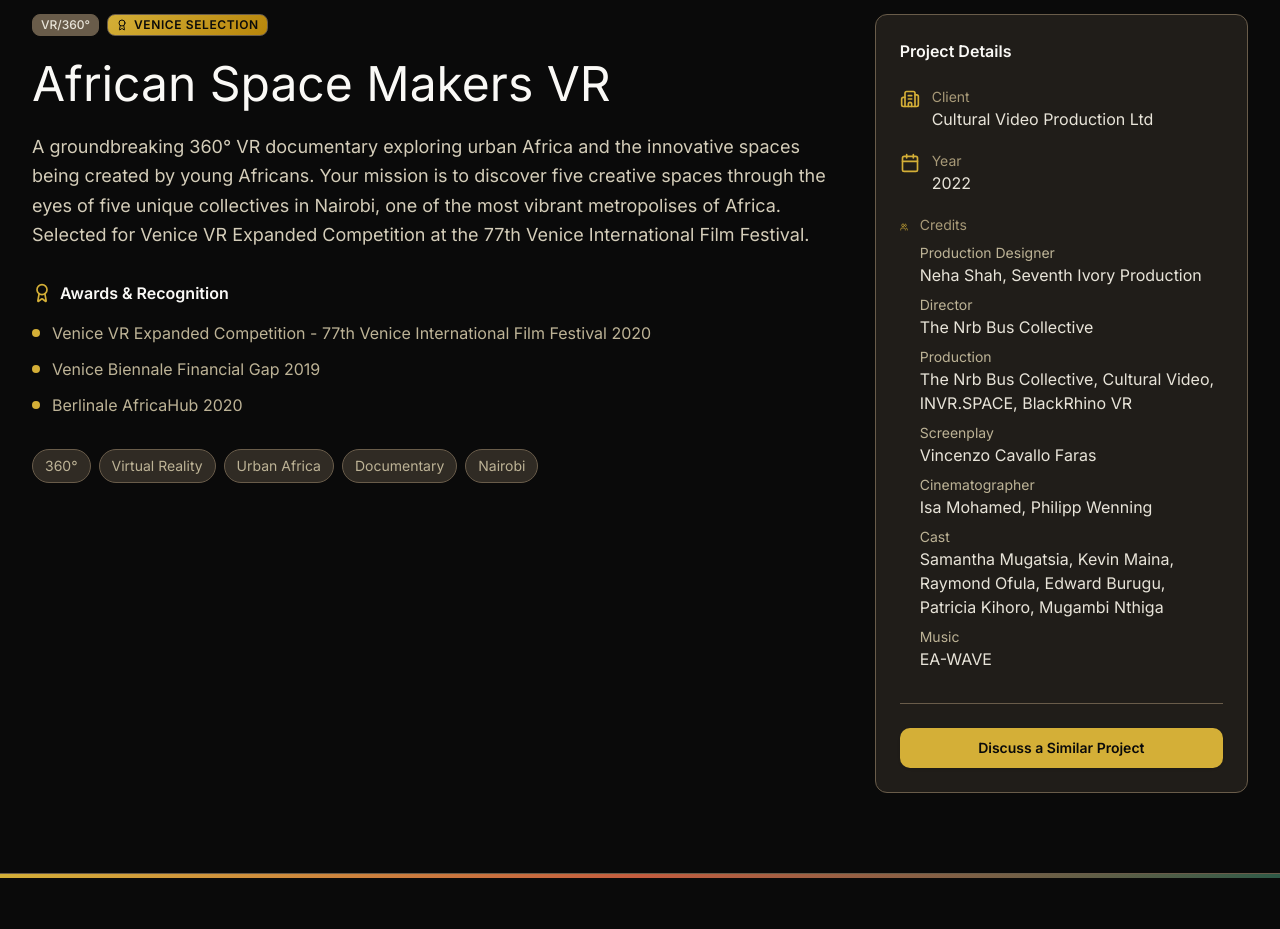
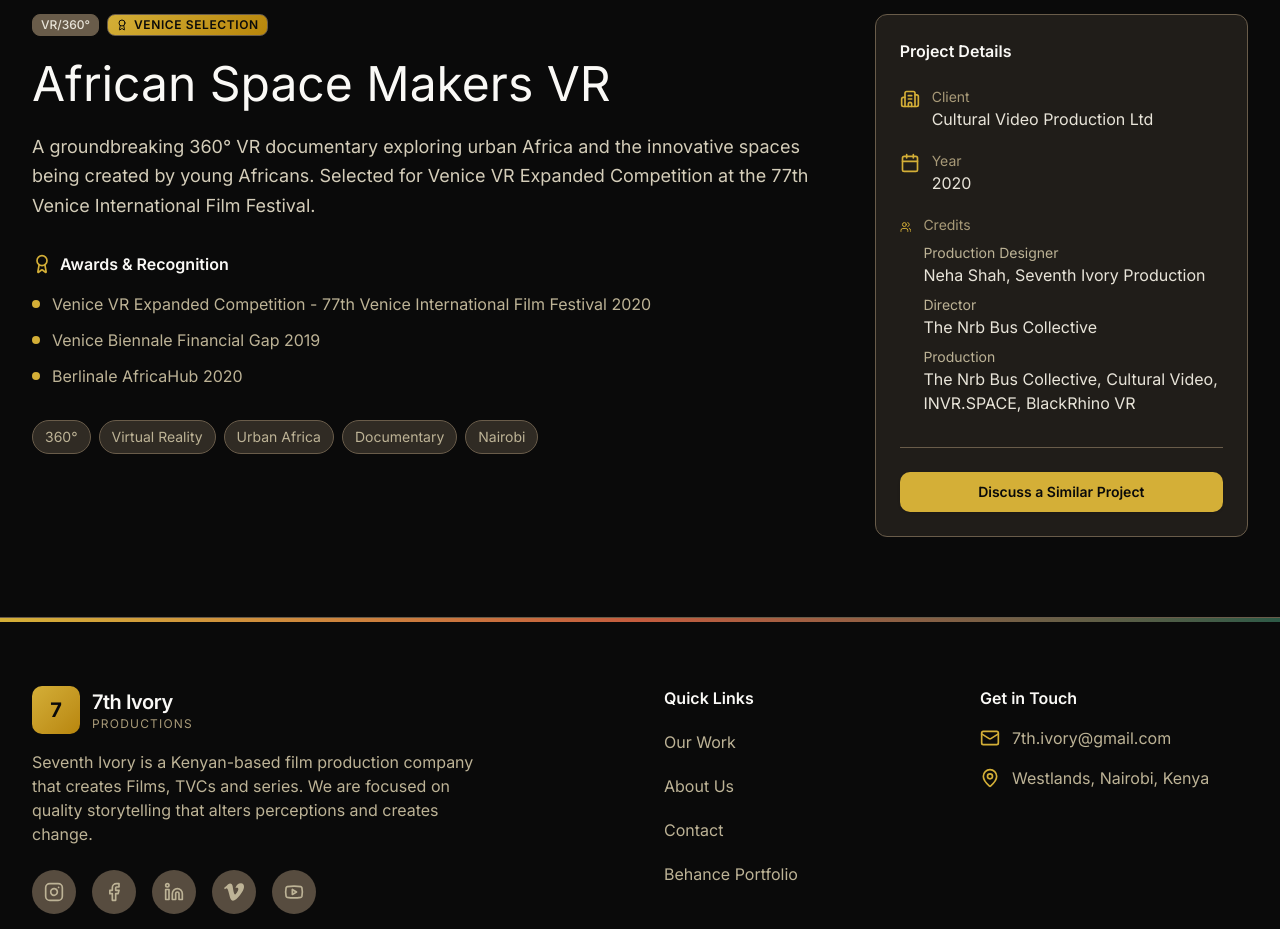
Before and after one commit to atjerrybett/7th-Ivory, a Next.js app: page /work/african-space-makers-vr in a window 1280 px wide. Shown: the part 920-1849 px from the top of the page. Built offline with nearby package versions, Linux system fonts and the light colour scheme; a web font is replaced by a local one.

Commit message:
Fix Featured Work section - use real video thumbnails, remove stock photos, show Venice award-winning project first

```diff
--- a/src/components/home/FeaturedWork.tsx
+++ b/src/components/home/FeaturedWork.tsx
@@ -43,11 +43,12 @@
             >
               {/* Thumbnail */}
               <div className={`relative ${index === 0 ? "aspect-video sm:aspect-[16/10]" : "aspect-video"}`}>
-                {/* Placeholder gradient as fallback */}
-                <div className="absolute inset-0 bg-gradient-to-br from-ivory-800 to-ivory-900" />
+                {/* Stylized placeholder when no thumbnail */}
+                <div className="absolute inset-0 bg-gradient-to-br from-gold/20 via-ivory-900 to-terracotta/20" />
+                <div className="absolute inset-0 african-pattern opacity-20" />
 
                 {/* Project Thumbnail */}
-                {project.thumbnail && (
+                {project.thumbnail ? (
                   <Image
                     src={project.thumbnail}
                     alt={project.title}
@@ -55,6 +56,15 @@
                     className="object-cover"
                     sizes={index === 0 ? "(max-width: 640px) 100vw, (max-width: 768px) 100vw, 66vw" : "(max-width: 640px) 100vw, (max-width: 768px) 50vw, 33vw"}
                   />
+                ) : (
+                  <div className="absolute inset-0 flex items-center justify-center">
+                    <div className="text-center">
+                      <div className={`mx-auto mb-2 bg-gold/30 rounded-xl flex items-center justify-center ${index === 0 ? "w-16 h-16 sm:w-20 sm:h-20" : "w-12 h-12 sm:w-14 sm:h-14"}`}>
+                        <span className={`text-gold font-serif font-bold ${index === 0 ? "text-2xl sm:text-3xl" : "text-lg sm:text-xl"}`}>7</span>
+                      </div>
+                      <p className={`text-ivory-400 font-medium ${index === 0 ? "text-sm sm:text-base" : "text-xs sm:text-sm"}`}>{project.category}</p>
+                    </div>
+                  </div>
                 )}
 
                 {/* Venice Badge for highlighted projects */}
--- a/src/data/projects.json
+++ b/src/data/projects.json
@@ -1,103 +1,19 @@
 {
   "projects": [
-    {
-      "id": "speak-now-vr",
-      "title": "Speak Now VR",
-      "category": "VR/360°",
-      "year": "2025",
-      "client": "Climate Action Kenya",
-      "description": "An immersive VR experience exploring climate change through poetry and spoken word, showcasing Kenya's environmental challenges and the voices fighting for change.",
-      "videoUrl": "https://player.vimeo.com/video/123456789",
-      "thumbnail": "https://images.unsplash.com/photo-1617802690992-15d93263d3a9?w=800&h=450&fit=crop",
-      "tags": ["Climate Change", "Poetry", "Spoken Word", "Kenya", "Immersive"],
-      "credits": {
-        "Director": "Neha Manoj Shah",
-        "Production Company": "7th Ivory Productions",
-        "VR Partner": "Black Rhino VR"
-      },
-      "featured": true,
-      "awards": [],
-      "btsImages": []
-    },
-    {
-      "id": "techno-phantom-x",
-      "title": "Techno Phantom X TVC",
-      "category": "TVC",
-      "year": "2025",
-      "client": "Techno Mobile",
-      "description": "A sleek, modern commercial showcasing the Techno Phantom X smartphone, blending cutting-edge technology with African creativity and style.",
-      "videoUrl": "https://player.vimeo.com/video/123456790",
-      "thumbnail": "https://images.unsplash.com/photo-1511707171634-5f897ff02aa9?w=800&h=450&fit=crop",
-      "tags": ["Mobile", "Technology", "Advertising", "Production Design"],
-      "credits": {
-        "Production Design": "Neha Manoj Shah",
-        "Production Company": "7th Ivory Productions",
-        "Agency": "Dentsu Kenya",
-        "Production Partner": "Giraffe Africa Production"
-      },
-      "featured": true,
-      "awards": [],
-      "btsImages": []
-    },
-    {
-      "id": "schweppes-nigeria",
-      "title": "Schweppes Nigeria TVC",
-      "category": "TVC",
-      "year": "2025",
-      "client": "Schweppes Nigeria",
-      "description": "A refreshing commercial campaign for Schweppes Nigeria, featuring vibrant product styling and art direction that captures the essence of the iconic brand.",
-      "videoUrl": "https://player.vimeo.com/video/123456791",
-      "thumbnail": "https://images.unsplash.com/photo-1527960471264-932f39eb5846?w=800&h=450&fit=crop",
-      "tags": ["Beverages", "Product Styling", "Advertising", "Art Direction"],
-      "credits": {
-        "Art Direction": "Neha Manoj Shah",
-        "Production Company": "7th Ivory Productions",
-        "Agency": "PPM DOC",
-        "Director": "Glen Biderman-Pam",
-        "Production Partner": "Ahoy Films"
-      },
-      "featured": true,
-      "awards": [],
-      "btsImages": []
-    },
-    {
-      "id": "rockshore-tropical",
-      "title": "Rockshore Tropical Beer",
-      "category": "Product Photography",
-      "year": "2025",
-      "client": "East African Breweries Limited (EABL)",
-      "description": "Premium product photography campaign for Rockshore Tropical Beer, showcasing the refreshing beverage with clean, modern, and classy visual direction.",
-      "videoUrl": "",
-      "thumbnail": "https://images.unsplash.com/photo-1535958636474-b021ee887b13?w=800&h=450&fit=crop",
-      "tags": ["Beer", "Product Photography", "Art Direction", "Premium"],
-      "credits": {
-        "Art Direction": "Neha Manoj Shah",
-        "Production Company": "7th Ivory Productions",
-        "Agency": "Ogilvy Africa",
-        "Photography Partner": "Silverbell Africa"
-      },
-      "featured": false,
-      "awards": [],
-      "btsImages": []
-    },
     {
       "id": "african-space-makers-vr",
       "title": "African Space Makers VR",
       "category": "VR/360°",
-      "year": "2022",
+      "year": "2020",
       "client": "Cultural Video Production Ltd",
-      "description": "A groundbreaking 360° VR documentary exploring urban Africa and the innovative spaces being created by young Africans. Your mission is to discover five creative spaces through the eyes of five unique collectives in Nairobi, one of the most vibrant metropolises of Africa. Selected for Venice VR Expanded Competition at the 77th Venice International Film Festival.",
+      "description": "A groundbreaking 360° VR documentary exploring urban Africa and the innovative spaces being created by young Africans. Selected for Venice VR Expanded Competition at the 77th Venice International Film Festival.",
       "videoUrl": "https://www.youtube.com/watch?v=BO59ArJzRlU",
       "thumbnail": "https://img.youtube.com/vi/BO59ArJzRlU/maxresdefault.jpg",
       "tags": ["360°", "Virtual Reality", "Urban Africa", "Documentary", "Nairobi"],
       "credits": {
         "Production Designer": "Neha Shah, Seventh Ivory Production",
         "Director": "The Nrb Bus Collective",
-        "Production": "The Nrb Bus Collective, Cultural Video, INVR.SPACE, BlackRhino VR",
-        "Screenplay": "Vincenzo Cavallo Faras",
-        "Cinematographer": "Isa Mohamed, Philipp Wenning",
-        "Cast": "Samantha Mugatsia, Kevin Maina, Raymond Ofula, Edward Burugu, Patricia Kihoro, Mugambi Nthiga",
-        "Music": "EA-WAVE"
+        "Production": "The Nrb Bus Collective, Cultural Video, INVR.SPACE, BlackRhino VR"
       },
       "featured": true,
       "awards": [
@@ -106,32 +22,6 @@
         "Berlinale AfricaHub 2020"
       ],
       "highlight": true,
-      "btsImages": []
-    },
-    {
-      "id": "love-sweet-sound",
-      "title": "Love Sweet Sound",
-      "category": "Short Film",
-      "year": "2020",
-      "client": "7th Ivory Productions",
-      "description": "An award-winning short film exploring themes of disability and women empowerment, challenging stereotypes through powerful storytelling rooted in Kenyan culture.",
-      "videoUrl": "https://player.vimeo.com/video/123456793",
-      "thumbnail": "https://images.unsplash.com/photo-1485846234645-a62644f84728?w=800&h=450&fit=crop",
-      "tags": ["Disability", "Women Empowerment", "Social Impact", "Kenyan Film"],
-      "credits": {
-        "Writer/Director": "Neha Manoj Shah",
-        "Co-Director/Editor": "Ahmed Saleem Deen",
-        "Production Company": "7th Ivory Productions"
-      },
-      "featured": true,
-      "awards": [
-        "Best Fiction Short Film – Motion Pictures International Film Festival (Nigeria)",
-        "Honourable Mention – Awareness Festival (Los Angeles)",
-        "Official Selection – Wyoming International Film Festival",
-        "Official Selection – Champion Film Salon International Film Festival",
-        "Official Selection – Hobnobben Film Festival",
-        "Official Selection – Bravemaker Film Fest"
-      ],
       "btsImages": []
     },
     {
@@ -147,7 +37,7 @@
       "credits": {
         "Production Company": "7th Ivory Productions"
       },
-      "featured": false,
+      "featured": true,
       "awards": [],
       "btsImages": []
     },
@@ -164,6 +54,89 @@
       "credits": {
         "Production Company": "7th Ivory Productions"
       },
+      "featured": true,
+      "awards": [],
+      "btsImages": []
+    },
+    {
+      "id": "love-sweet-sound",
+      "title": "Love Sweet Sound",
+      "category": "Short Film",
+      "year": "2020",
+      "client": "7th Ivory Productions",
+      "description": "An award-winning short film exploring themes of disability and women empowerment, challenging stereotypes through powerful storytelling rooted in Kenyan culture.",
+      "videoUrl": "https://player.vimeo.com/video/123456793",
+      "thumbnail": "",
+      "tags": ["Disability", "Women Empowerment", "Social Impact", "Kenyan Film"],
+      "credits": {
+        "Writer/Director": "Neha Manoj Shah",
+        "Co-Director/Editor": "Ahmed Saleem Deen",
+        "Production Company": "7th Ivory Productions"
+      },
+      "featured": true,
+      "awards": [
+        "Best Fiction Short Film – Motion Pictures International Film Festival (Nigeria)",
+        "Honourable Mention – Awareness Festival (Los Angeles)"
+      ],
+      "btsImages": []
+    },
+    {
+      "id": "techno-phantom-x",
+      "title": "Techno Phantom X TVC",
+      "category": "TVC",
+      "year": "2025",
+      "client": "Techno Mobile",
+      "description": "A sleek, modern commercial showcasing the Techno Phantom X smartphone, blending cutting-edge technology with African creativity and style.",
+      "videoUrl": "",
+      "thumbnail": "",
+      "tags": ["Mobile", "Technology", "Advertising", "Production Design"],
+      "credits": {
+        "Production Design": "Neha Manoj Shah",
+        "Production Company": "7th Ivory Productions",
+        "Agency": "Dentsu Kenya",
+        "Production Partner": "Giraffe Africa Production"
+      },
+      "featured": false,
+      "awards": [],
+      "btsImages": []
+    },
+    {
+      "id": "schweppes-nigeria",
+      "title": "Schweppes Nigeria TVC",
+      "category": "TVC",
+      "year": "2025",
+      "client": "Schweppes Nigeria",
+      "description": "A refreshing commercial campaign for Schweppes Nigeria, featuring vibrant product styling and art direction that captures the essence of the iconic brand.",
+      "videoUrl": "",
+      "thumbnail": "",
+      "tags": ["Beverages", "Product Styling", "Advertising", "Art Direction"],
+      "credits": {
+        "Art Direction": "Neha Manoj Shah",
+        "Production Company": "7th Ivory Productions",
+        "Agency": "PPM DOC",
+        "Director": "Glen Biderman-Pam",
+        "Production Partner": "Ahoy Films"
+      },
+      "featured": false,
+      "awards": [],
+      "btsImages": []
+    },
+    {
+      "id": "rockshore-tropical",
+      "title": "Rockshore Tropical Beer",
+      "category": "Product Photography",
+      "year": "2025",
+      "client": "East African Breweries Limited (EABL)",
+      "description": "Premium product photography campaign for Rockshore Tropical Beer, showcasing the refreshing beverage with clean, modern, and classy visual direction.",
+      "videoUrl": "",
+      "thumbnail": "",
+      "tags": ["Beer", "Product Photography", "Art Direction", "Premium"],
+      "credits": {
+        "Art Direction": "Neha Manoj Shah",
+        "Production Company": "7th Ivory Productions",
+        "Agency": "Ogilvy Africa",
+        "Photography Partner": "Silverbell Africa"
+      },
       "featured": false,
       "awards": [],
       "btsImages": []
--- a/src/data/site.json
+++ b/src/data/site.json
@@ -9,7 +9,7 @@
     "address": "Westlands, Nairobi, Kenya",
     "email": "7th.ivory@gmail.com",
     "phone": "+254 728 729 774",
-    "whatsapp": "+254728729774"
+    "whatsapp": "254792002633"
   },
   "social": {
     "instagram": "https://www.instagram.com/7thivory/",
```
